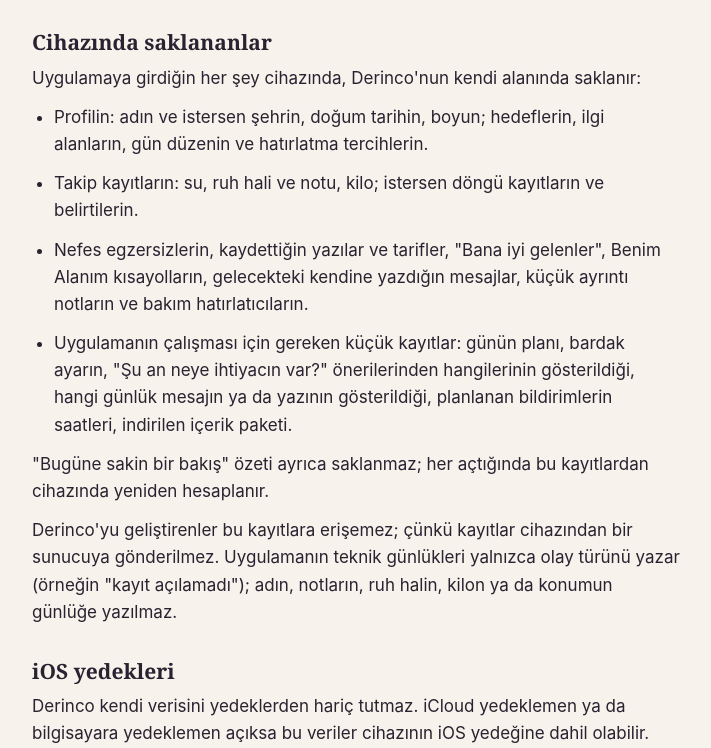
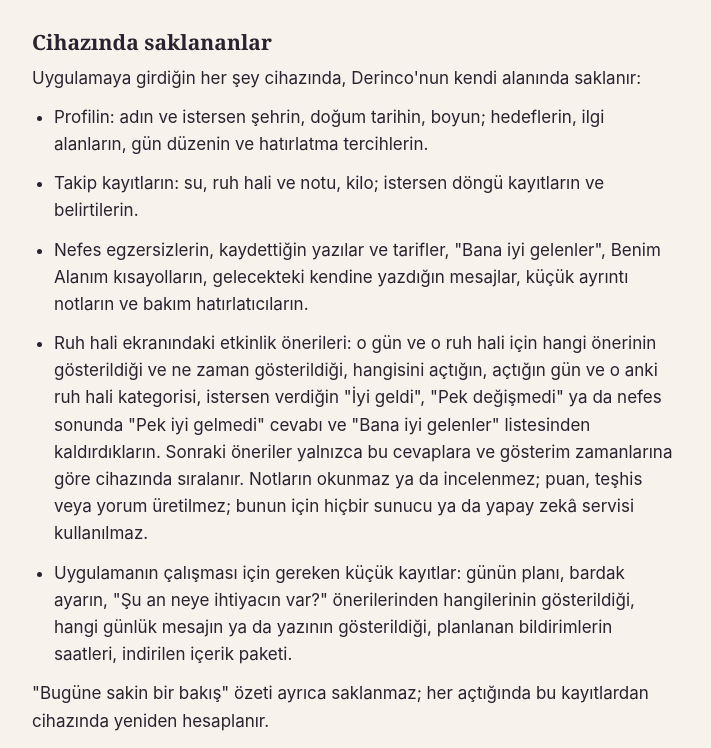
Before and after one commit to ardadnc27-del/companion-content, a plain HTML site: page derinco/gizlilik/index.html in a window 1280 px wide. Shown: the part 522-1270 px from the top of the page, without its empty margins (284-995 px from the left). Drawn offline with Linux system fonts and the light colour scheme.

Commit message:
derinco/gizlilik: describe on-device activity suggestions and answers

```diff
--- a/derinco/gizlilik/index.html
+++ b/derinco/gizlilik/index.html
@@ -50,7 +50,8 @@ footer{margin-top:40px;padding-top:16px;border-top:1px solid var(--line);font-si
 <li>Profilin: adın ve istersen şehrin, doğum tarihin, boyun; hedeflerin, ilgi alanların, gün düzenin ve hatırlatma tercihlerin.</li>
 <li>Takip kayıtların: su, ruh hali ve notu, kilo; istersen döngü kayıtların ve belirtilerin.</li>
 <li>Nefes egzersizlerin, kaydettiğin yazılar ve tarifler, "Bana iyi gelenler", Benim Alanım kısayolların, gelecekteki kendine yazdığın mesajlar, küçük ayrıntı notların ve bakım hatırlatıcıların.</li>
-<li>Uygulamanın çalışması için gereken küçük kayıtlar: günün planı, bardak ayarın, "Şu an neye ihtiyacın var?" önerilerinden hangilerinin gösterildiği, hangi günlük mesajın ya da yazının gösterildiği, planlanan bildirimlerin saatleri, indirilen içerik paketi.</li>
+<li>Ruh hali ekranındaki etkinlik önerileri: o gün ve o ruh hali için hangi önerinin gösterildiği ve ne zaman gösterildiği, hangisini açtığın, açtığın gün ve o anki ruh hali kategorisi, istersen verdiğin "İyi geldi", "Pek değişmedi" ya da nefes sonunda "Pek iyi gelmedi" cevabı ve "Bana iyi gelenler" listesinden kaldırdıkların. Sonraki öneriler yalnızca bu cevaplara ve gösterim zamanlarına göre cihazında sıralanır. Notların okunmaz ya da incelenmez; puan, teşhis veya yorum üretilmez; bunun için hiçbir sunucu ya da yapay zekâ servisi kullanılmaz.</li>
+  <li>Uygulamanın çalışması için gereken küçük kayıtlar: günün planı, bardak ayarın, "Şu an neye ihtiyacın var?" önerilerinden hangilerinin gösterildiği, hangi günlük mesajın ya da yazının gösterildiği, planlanan bildirimlerin saatleri, indirilen içerik paketi.</li>
 </ul>
 <p>"Bugüne sakin bir bakış" özeti ayrıca saklanmaz; her açtığında bu kayıtlardan cihazında yeniden hesaplanır.</p>
 <p>Derinco'yu geliştirenler bu kayıtlara erişemez; çünkü kayıtlar cihazından bir sunucuya gönderilmez. Uygulamanın teknik günlükleri yalnızca olay türünü yazar (örneğin "kayıt açılamadı"); adın, notların, ruh halin, kilon ya da konumun günlüğe yazılmaz.</p>
```
